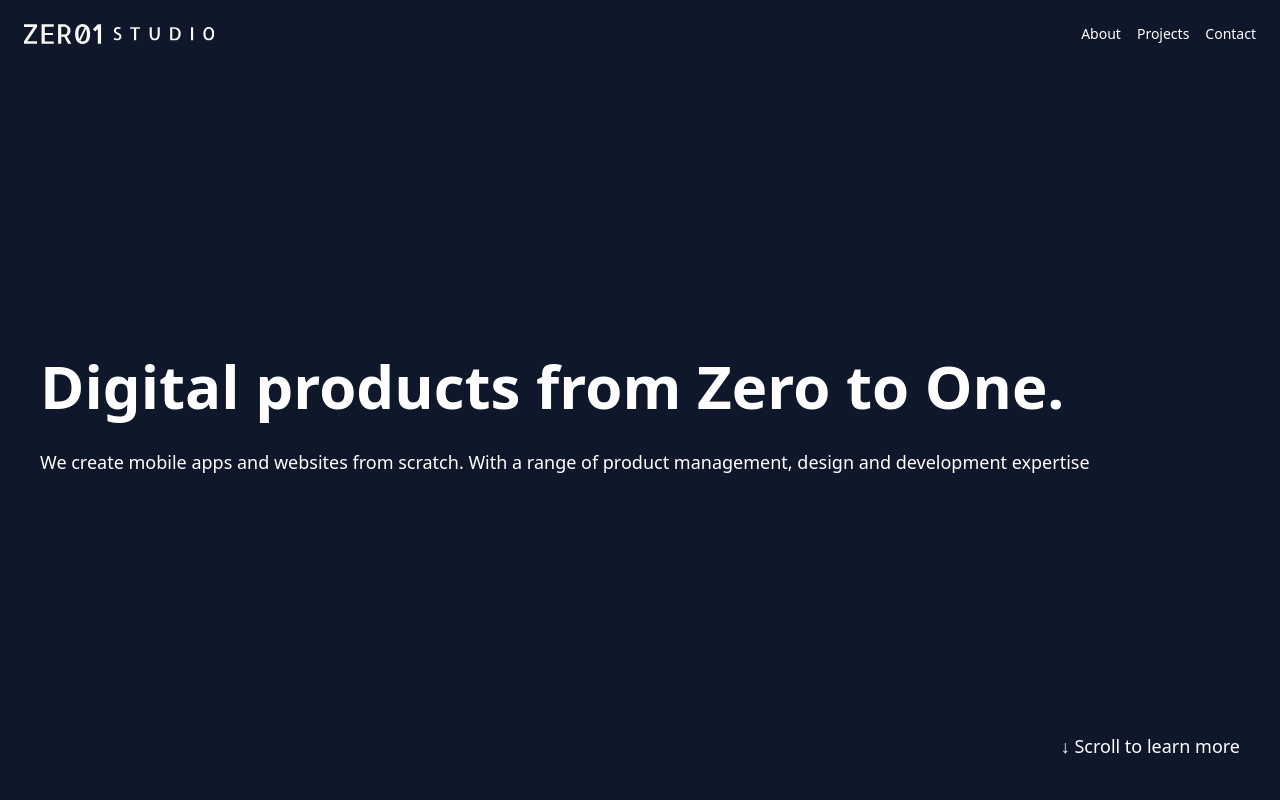
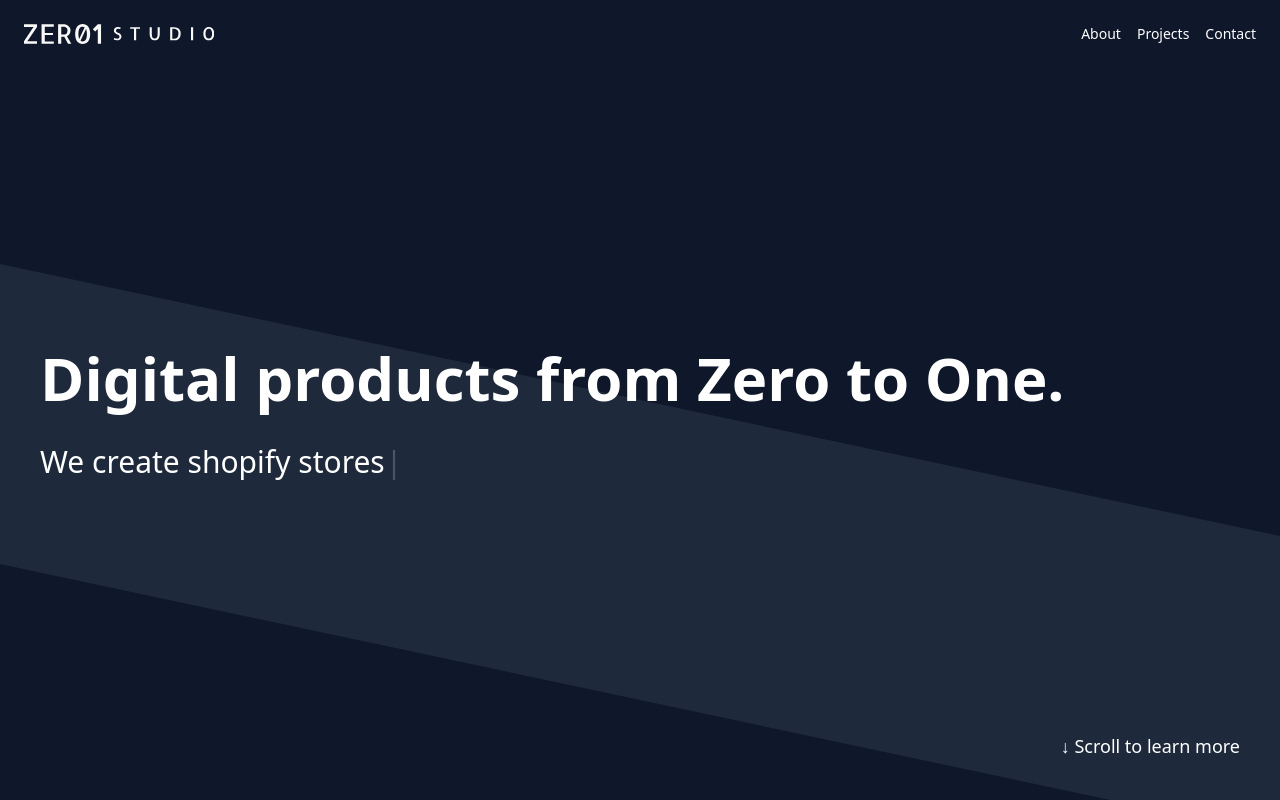
Before and after one commit to samjmerrick/zero-1, a Next.js app: page / in a window 1280 px wide. Shown: the top 800 px of the page. Built offline with nearby package versions, Linux system fonts and the light colour scheme.

Commit message:
Add typewriter effect

```diff
--- a/package.json
+++ b/package.json
@@ -9,7 +9,8 @@
     "next": "latest",
     "react": "latest",
     "react-dom": "latest",
-    "react-scroll-parallax": "^3.2.0"
+    "react-scroll-parallax": "^3.2.0",
+    "typewriter-effect": "^2.19.0"
   },
   "devDependencies": {
     "autoprefixer": "^10.4.7",
--- a/pages/index.tsx
+++ b/pages/index.tsx
@@ -1,6 +1,8 @@
 
 
+import { Parallax, ParallaxProvider } from 'react-scroll-parallax'
 import Nav from '../components/nav'
+import Typewriter from 'typewriter-effect';
 
 
 
@@ -8,20 +10,32 @@ export default function Home() {
   return (
     <div className="bg-slate-900 text-white ">
       <Nav />
-      <section id='home' className='flex flex-col h-screen'>
-        <div className=' flex flex-grow items-center'>
+      <ParallaxProvider>
+        <section id='home' className='h-screen flex items-center'>
+          <div className='w-full h-1/2  absolute bottom-0'>
+            <div className='bg-slate-800 skew-y-12 h-3/4' />
+          </div>
           <div className='px-10'>
+            <Parallax speed={10}>
               <h1 className=" grow">
                 Digital products from Zero to One.
               </h1>
-            <p>
-              We create mobile apps and websites from scratch. With a range of product management, design and development expertise
-            </p>
+            </Parallax>
+            <Parallax speed={0}>
+              <div className='text-3xl flex flex-row'>
+                We create&nbsp;
 
-
+                <Typewriter
+                  options={{
+                    strings: ['mobile apps', 'responsive websites', 'shopify stores', 'personal portfolios'],
+                    loop: true,
+                    autoStart: true,
+                    delay: 20,
+                    deleteSpeed: 20,
+                  }}
+                />
               </div>
-
-
+            </Parallax>
           </div>
 
           <div className='absolute right-0 bottom-0 p-10'>
@@ -31,8 +45,8 @@ export default function Home() {
               </p>
             </a>
           </div>
+        </section>
 
-      </section>
         <section id='about' className='h-screen flex items-center'>
           <h1 className="grow">
             About
@@ -50,7 +64,7 @@ export default function Home() {
             Contact
           </h1>
         </section>
-
+      </ParallaxProvider>
     </div>
   )
 }
```
Also changed, not shown: 1 other file (tests, documents, lock files or other folders). Lines whose indentation alone changed are shown as unchanged.
